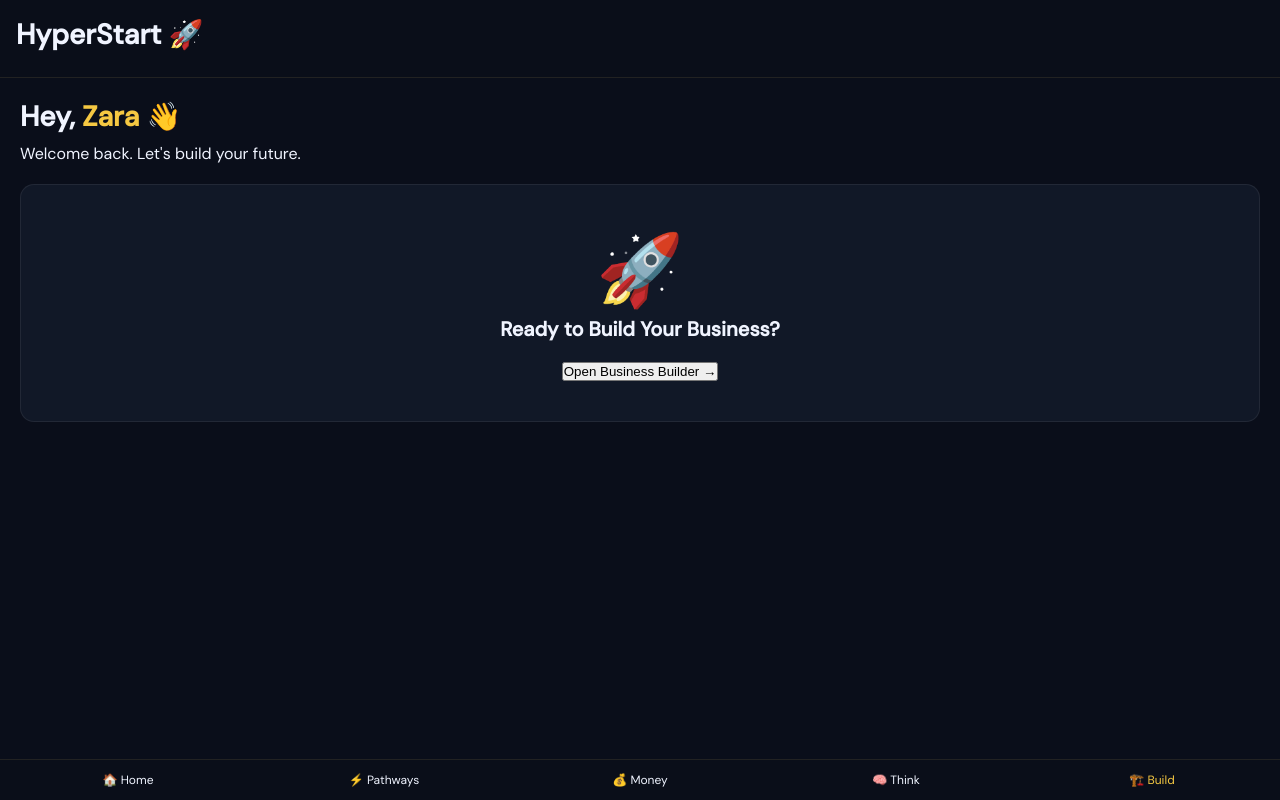
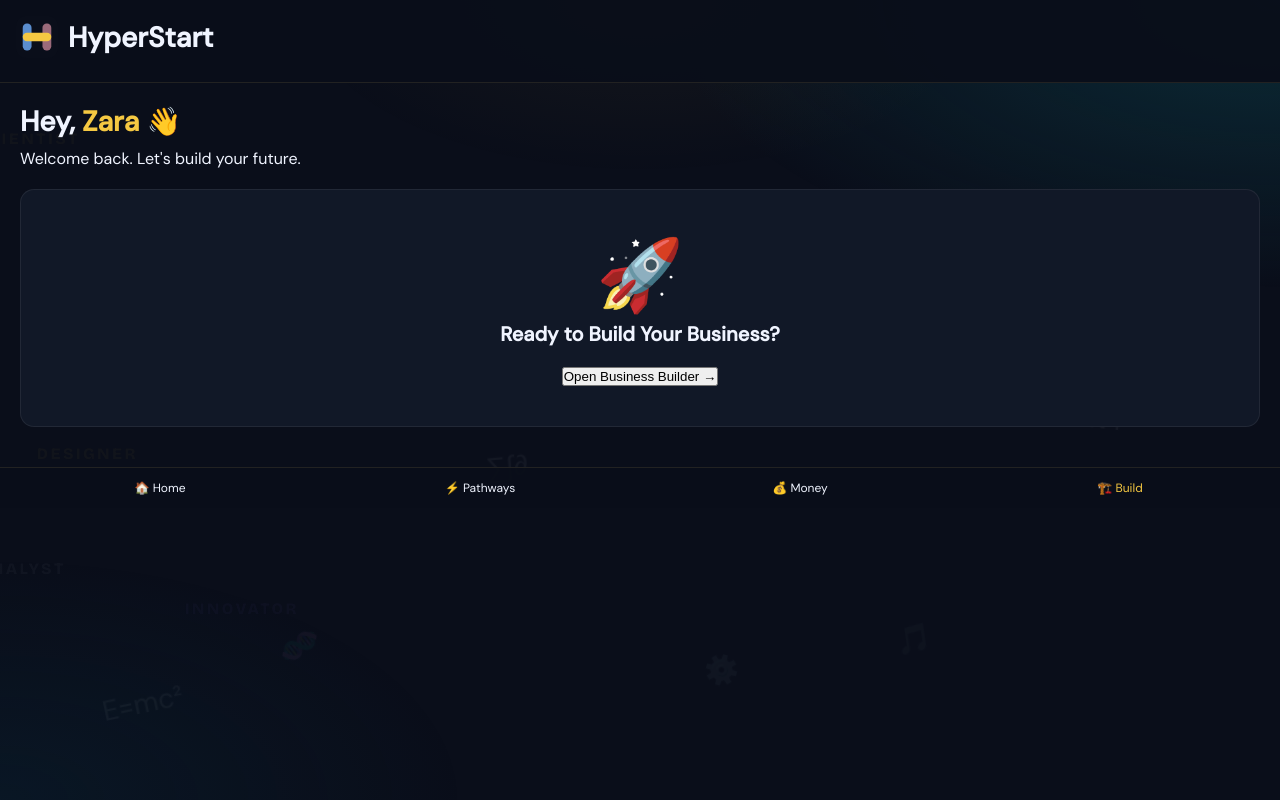
Before and after one commit to Sbanuelos1313/hyperstart-app, a FastAPI app: template app/templates/student/portal.html in a window 1280 px wide. Run offline with FastAPI, Linux system fonts and the light colour scheme; the template is opened without the code that fills it, so the values that code supplies are empty.

Commit message:
Final background + logo version

```diff
--- a/app/templates/student/portal.html
+++ b/app/templates/student/portal.html
@@ -9,9 +9,58 @@
 <style>
 :root{--bg:#0a0e1a;--surf:#111827;--surf2:#1a2235;--border:rgba(255,255,255,0.07);--gold:#f5c842;--teal:#2dd4bf;--violet:#a78bfa;--muted:#8b95b0;--r:14px}
 *{box-sizing:border-box;margin:0;padding:0}
-body{font-family:'DM Sans',sans-serif;background:var(--bg);color:#f0f4ff;height:100vh;overflow:hidden}
-.screen{display:none;height:100vh;flex-direction:column}
-.screen.active{display:flex}
+body{font-family:'DM Sans',sans-serif;background:var(--bg);color:#f0f4ff;height:100vh;overflow:hidden;position:relative}
+
+/* Background */
+body::before {
+  content: "";
+  position: fixed;
+  inset: 0;
+  z-index: 0;
+  pointer-events: none;
+  background: radial-gradient(ellipse 80% 60% at 100% 0%, rgba(13,90,100,0.4), transparent 60%),
+              radial-gradient(ellipse 60% 50% at 0% 100%, rgba(8,50,70,0.25), transparent 60%),
+              radial-gradient(ellipse 50% 40% at 50% 0%, rgba(245,200,66,0.05), transparent 55%);
+}
+.bg-canvas { position: fixed; inset: 0; z-index: 0; pointer-events: none; overflow: hidden; }
+.bg-symbol {
+  position: absolute;
+  font-size: clamp(16px, 3vw, 28px);
+  opacity: 0.04;
+  color: #f0f4ff;
+  animation: bgFloat linear infinite;
+  white-space: nowrap;
+  user-select: none;
+}
+.bg-word {
+  position: absolute;
+  font-family: 'Bricolage Grotesque', sans-serif;
+  font-weight: 800;
+  font-size: clamp(11px, 2vw, 16px);
+  letter-spacing: 0.15em;
+  text-transform: uppercase;
+  opacity: 0.035;
+  animation: bgDrift linear infinite;
+  white-space: nowrap;
+  user-select: none;
+}
+.bg-word.teal { color: #2dd4bf; opacity: 0.045; }
+.bg-word.gold { color: #f5c842; opacity: 0.04; }
+.bg-word.violet { color: #a78bfa; opacity: 0.04; }
+@keyframes bgFloat {
+  0%   { transform: translateY(100vh) rotate(var(--rot, 0deg)); opacity: 0; }
+  5%   { opacity: 0.04; }
+  95%  { opacity: 0.04; }
+  100% { transform: translateY(-20vh) rotate(var(--rot, 0deg)); opacity: 0; }
+}
+@keyframes bgDrift {
+  0%   { transform: translateX(-20vw) translateY(var(--dy, 0px)); opacity: 0; }
+  5%   { opacity: 0.035; }
+  95%  { opacity: 0.035; }
+  100% { transform: translateX(110vw) translateY(var(--dy, 0px)); opacity: 0; }
+}
+
+/* UI */
 .card{background:var(--surf);border:1px solid var(--border);border-radius:var(--r);padding:20px;margin-bottom:16px}
 .btn{display:block;width:100%;padding:14px;border-radius:8px;background:var(--gold);color:#0a0e1a;font-weight:600;text-align:center;margin-top:12px;cursor:pointer}
 .h1{font-size:28px;font-weight:800;margin-bottom:8px}
@@ -20,41 +69,61 @@ body{font-family:'DM Sans',sans-serif;background:var(--bg);color:#f0f4ff;height:
 </head>
 <body>
 
+<!-- Animated Background -->
+<div class="bg-canvas">
+  <div class="bg-symbol" style="left:8%;--rot:-12deg;animation-duration:55s;animation-delay:0s">E=mc²</div>
+  <div class="bg-symbol" style="left:22%;--rot:8deg;animation-duration:70s;animation-delay:-6s">🧬</div>
+  <div class="bg-symbol" style="left:38%;--rot:-5deg;animation-duration:48s;animation-delay:-11s">∑∫∂</div>
+  <div class="bg-symbol" style="left:55%;--rot:15deg;animation-duration:62s;animation-delay:-3s">⚙️</div>
+  <div class="bg-symbol" style="left:70%;--rot:-8deg;animation-duration:78s;animation-delay:-8s">🎵</div>
+  <div class="bg-symbol" style="left:85%;--rot:6deg;animation-duration:52s;animation-delay:-15s">π r²</div>
+  <div class="bg-word teal" style="top:8%;--dy:20px;animation-duration:88s;animation-delay:0s">ENGINEER</div>
+  <div class="bg-word gold" style="top:18%;--dy:-15px;animation-duration:105s;animation-delay:-8s">SCIENTIST</div>
+  <div class="bg-word" style="top:28%;--dy:30px;animation-duration:95s;animation-delay:-14s">CREATOR</div>
+  <div class="bg-word violet" style="top:38%;--dy:-10px;animation-duration:112s;animation-delay:-3s">BUILDER</div>
+  <div class="bg-word teal" style="top:48%;--dy:25px;animation-duration:83s;animation-delay:-19s">HEALER</div>
+  <div class="bg-word gold" style="top:58%;--dy:-20px;animation-duration:100s;animation-delay:-11s">DESIGNER</div>
+  <div class="bg-word" style="top:68%;--dy:15px;animation-duration:90s;animation-delay:-6s">ANALYST</div>
+  <div class="bg-word violet" style="top:78%;--dy:-25px;animation-duration:108s;animation-delay:-22s">INNOVATOR</div>
+</div>
+
 <div class="screen active" id="s-app">
-  <div style="padding:16px;background:rgba(10,14,26,0.95);border-bottom:1px solid #222">
-    <div class="h1">HyperStart <span style="color:var(--gold)">🚀</span></div>
+  <div style="padding:16px;background:rgba(10,14,26,0.95);border-bottom:1px solid #222;position:relative;z-index:2">
+    <div class="h1" style="display:flex;align-items:center;gap:10px">
+      <svg xmlns="http://www.w3.org/2000/svg" viewBox="0 0 100 100" width="42" height="42">
+        <rect width="100" height="100" rx="22" fill="#0a0e1a"/>
+        <rect x="16" y="18" width="21" height="64" rx="10" fill="#5b8ecf"/>
+        <rect x="63" y="18" width="21" height="64" rx="10" fill="#9b6a7a"/>
+        <rect x="16" y="40" width="68" height="20" rx="10" fill="#f5c842"/>
+      </svg>
+      HyperStart
+    </div>
   </div>
 
-  <div id="app-content" style="flex:1;overflow-y:auto;padding:20px">
+  <div id="app-content" style="flex:1;overflow-y:auto;padding:20px;position:relative;z-index:2">
     <div id="app-inner"></div>
   </div>
 
-  <div style="padding:12px 0;background:rgba(10,14,26,0.95);border-top:1px solid #222;display:flex;font-size:12px">
+  <div style="padding:12px 0;background:rgba(10,14,26,0.95);border-top:1px solid #222;display:flex;font-size:12px;position:relative;z-index:2">
     <div onclick="showTab('home')" style="flex:1;text-align:center;cursor:pointer">🏠 Home</div>
     <div onclick="showTab('pathways')" style="flex:1;text-align:center;cursor:pointer">⚡ Pathways</div>
     <div onclick="showTab('money')" style="flex:1;text-align:center;cursor:pointer">💰 Money</div>
-    <div onclick="showTab('think')" style="flex:1;text-align:center;cursor:pointer">🧠 Think</div>
     <div onclick="showTab('engineering')" style="flex:1;text-align:center;cursor:pointer;color:var(--gold)">🏗️ Build</div>
   </div>
 </div>
 
 <script>
-console.log("✅ HyperStart - Full Demo Version for Tomorrow");
+console.log("✅ HyperStart - Background + Logo Version");
 
-// Constants
+// Constants & Variables
 const PERSONAS = [{id:'zara',name:'Zara Williams',grade:7,school:'F.D. Moon Middle School',emoji:'🌟',color:'#f5c842',xp:120,cluster:'Engineering & Design'}];
-
 let student = PERSONAS[0];
-let answers = {};
 
 // Navigation
 function showTab(tab){
   const inner = document.getElementById('app-inner');
   inner.innerHTML = '';
   if(tab === 'home') renderHome(inner);
-  else if(tab === 'pathways') renderPathways(inner);
-  else if(tab === 'money') renderMoney(inner);
-  else if(tab === 'think') renderThink(inner);
   else if(tab === 'engineering') renderEngineering(inner);
 }
 
@@ -119,17 +188,6 @@ function showYear1Report(){
   alert("🎉 Year 1 Report: Profit made! +280 XP");
 }
 
-// Other tabs
-function renderPathways(el){
-  el.innerHTML = '<div class="h1">Career Sparks</div><p>Interest quiz + cluster match coming soon...</p>';
-}
-function renderMoney(el){
-  el.innerHTML = '<div class="h1">Life & Money Skills</div><p>Budget challenge + 5 modules coming soon...</p>';
-}
-function renderThink(el){
-  el.innerHTML = '<div class="h1">Big Questions</div><p>Philosophy & ethics coming soon...</p>';
-}
-
 // Start
 document.addEventListener('DOMContentLoaded', () => {
   showTab('home');
```
Also changed, not shown: app/static/portal.html (+2 -12 lines).
